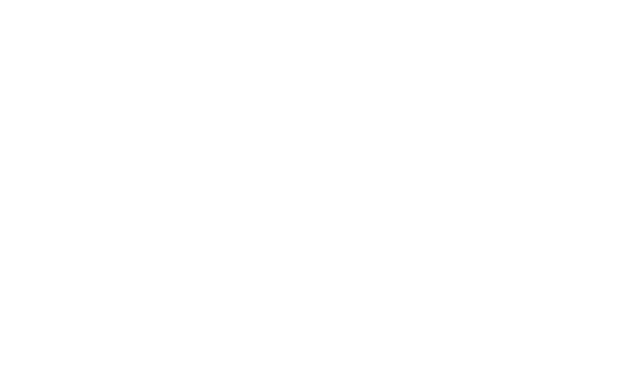
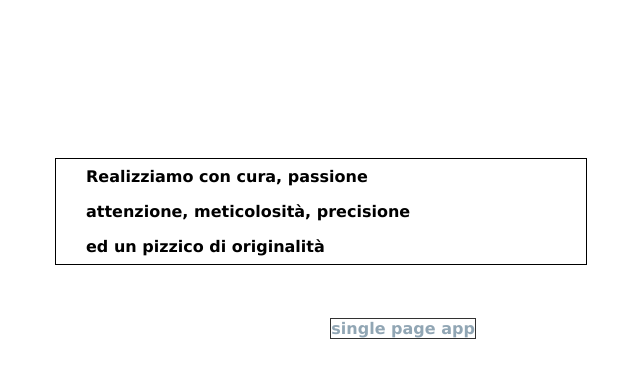
Before and after one commit to 369-Palma/u2-w1-d4-animations, a plain HTML site: page animazione.html in a window 1280 px wide. Shown: the whole page, without its empty margins (319-959 px from the left). Drawn offline with Linux system fonts and the light colour scheme.

Commit message:
progresso animazione dissolvenza

```diff
--- a/animazione.html
+++ b/animazione.html
@@ -7,5 +7,16 @@
     <title>Animazione es 2</title>
     <link rel="stylesheet" href="./assets/css/animazione.css" />
   </head>
-  <body></body>
+  <body>
+    <main class="card">
+      <p>Realizziamo con cura, passione</p>
+      <p>attenzione, meticolosità, precisione</p>
+      <p>
+        ed un pizzico di originalità <span id="frase1"> single page app </span>
+      </p>
+      <!--       <span id="frase2">Interfacce Web</span>
+      <span id="frase3">App native</span>
+ -->
+    </main>
+  </body>
 </html>
--- a/assets/css/animazione.css
+++ b/assets/css/animazione.css
@@ -0,0 +1,38 @@
+html,
+body {
+  width: 100%;
+  display: flex;
+  align-items: center;
+  justify-content: center;
+}
+.card {
+  position: relative;
+  top: 150px;
+  width: 500px;
+  line-height: 3px;
+  font-weight: 700;
+  border: 1px solid black;
+  font-family: "Lucida Sans", "Lucida Sans Regular", "Lucida Grande",
+    "Lucida Sans Unicode", Geneva, Verdana, sans-serif;
+  font-size: small bold;
+  display: flex;
+  flex-direction: column;
+  padding-left: 30px;
+}
+span {
+  color: #7690a2;
+  border: 1px solid black;
+}
+#frase1 {
+  position: relative;
+  top: 150px;
+  margin: 0;
+  animation: nuovafrase 10s ease infinite;
+}
+@keyframes nuovafrase {
+  0% {
+    position: relative;
+    top: -193px;
+    opacity: 0;
+  }
+}
```
